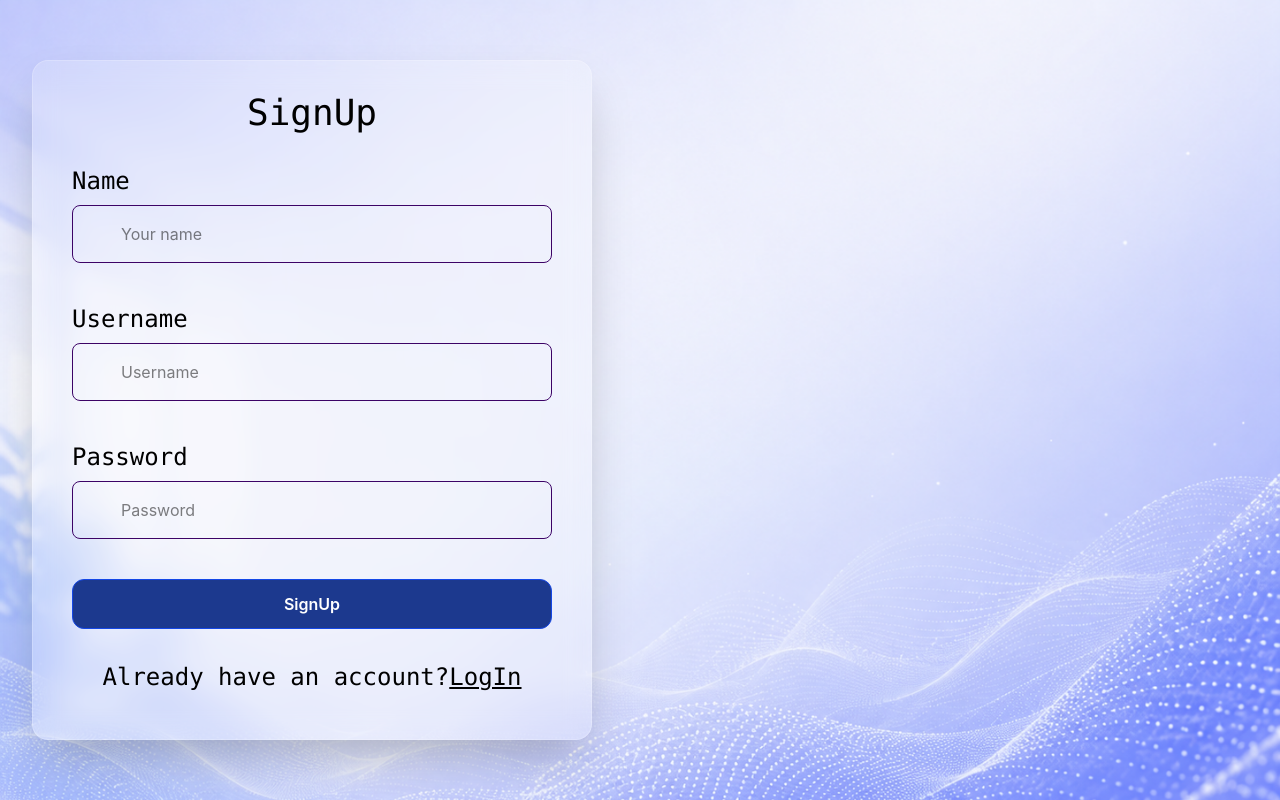
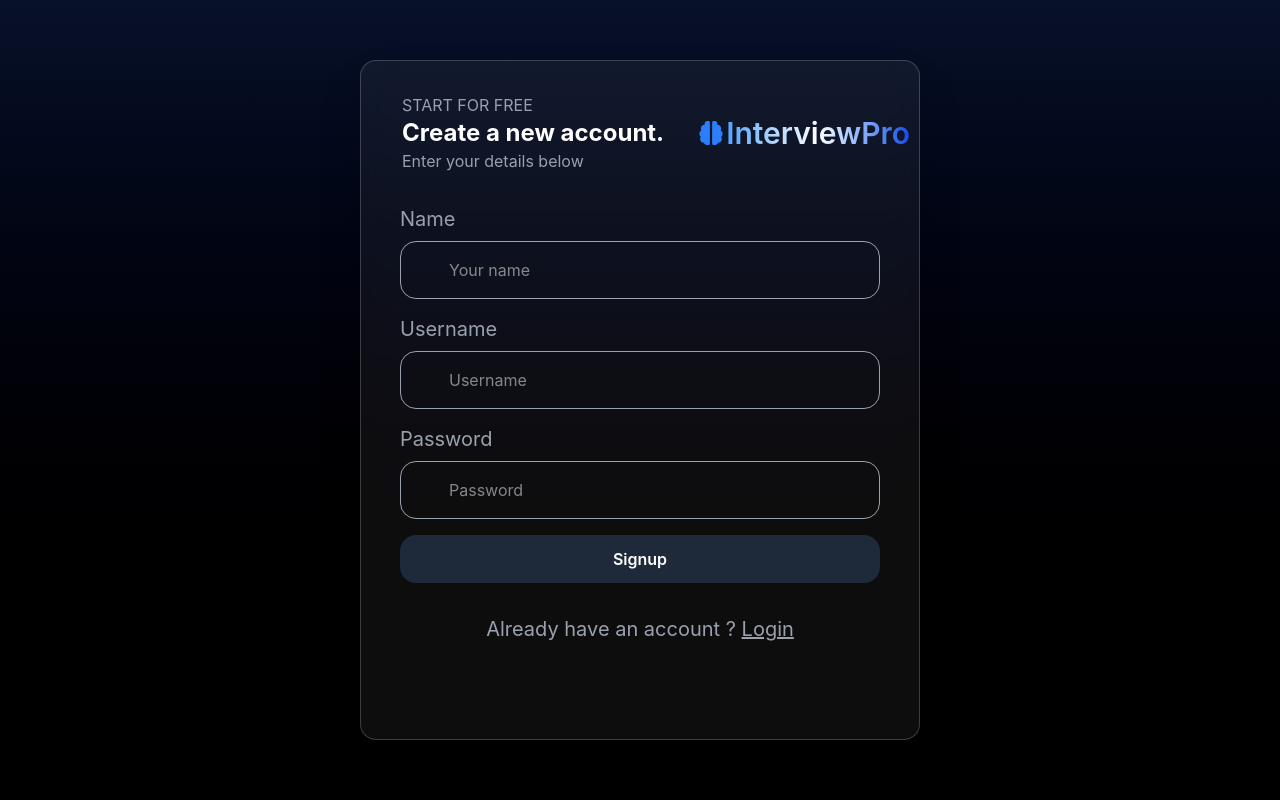
Before and after one commit to sudhanshukoli/InterviewPro, a React (Vite) app: page /signup in a window 1280 px wide. Built offline with nearby package versions, Linux system fonts and the light colour scheme.

Commit message:
Login page enhanced

```diff
--- a/src/components/auth/Login.jsx
+++ b/src/components/auth/Login.jsx
@@ -1,9 +1,10 @@
+import { faBrain } from "@fortawesome/free-solid-svg-icons";
+import { FontAwesomeIcon } from "@fortawesome/react-fontawesome";
 import axios from "axios";
 import { motion } from "motion/react";
 import { useContext, useEffect, useState } from "react";
-import { Link, useNavigate } from "react-router";
+import { useNavigate } from "react-router";
 import { UserContext } from "../../context/UserContext";
-import loginBg from "../../data/images/loginbg.png";
 
 export default function Login(){
 
@@ -18,6 +19,12 @@ export default function Login(){
         password: ""
     })
 
+    const [loginClicked, setLoginClicked] = useState(false);
+
+    const [animateOut, setAnimateOut] = useState(false);
+
+    const isDisabled = (!loginData.username.trim() || !loginData.password.trim());
+
     function handleChange(e){
 
         setLoginData({
@@ -29,7 +36,11 @@ export default function Login(){
     async function handleLogin(){
 
             // localStorage.setItem("isLogged", true);
-            navigate("/");
+            // navigate("/");
+
+            setLoginClicked(true);
+
+            console.log("LOGIN CLICKED");
 
         try{
             // const response = await axios.post("http://localhost:8080/auth/login",loginData);
@@ -39,12 +50,19 @@ export default function Login(){
             setUserData(response.data);
         }
         catch (error){
+            setLoginClicked(false);
             alert("Wrong credentials");
             localStorage.removeItem("isLogged");
             console.error('Request failed:', error);
         }
 
     };
+
+    const handleSignup = () => {
+            if (animateOut) {
+            navigate("/signup");
+        }
+    }
 
     useEffect(() => {
         localStorage.removeItem("isLogged");
@@ -58,21 +76,42 @@ export default function Login(){
     }
 
     return(<>
-        <section className="flex items-center justify-end bg-cover bg-linear-to-r from-rose-300 to-white w-full h-screen overflow-hidden shadow-xl" style={{backgroundImage: `url(${loginBg})`}}>
-            <motion.div initial={{x:800}} transition={{duration: 0.5, ease:"easeInOut"}} animate={{x:0}} className="m-8 border rounded-2xl items-center  w-140 h-170 flex flex-col bg-white/20  border-white/20 shadow-2xl backdrop-blur-md ">
-                <h1 className="text-4xl py-8 font-mono">LogIn</h1>
+        <section className="text-white flex items-center justify-center bg-cover bg-linear-to-b from-blue-900/30 to-black w-full h-screen overflow-hidden shadow-xl">
+            <motion.div initial={{ y:  animateOut ? 0 : 800 }} transition={{duration: 0.5, ease:"easeInOut"}} animate={{ y: animateOut ? 800 : 0 }}
+                        onAnimationComplete={ handleSignup }
+                        className="m-8 border rounded-2xl items-center  w-140 h-170 flex flex-col bg-white/5  border-white/20 shadow-2xl backdrop-blur-md ">
+
+                <div className="flex">
+                    <div className="p-8 self-start">
+                        <p className="text-md text-left text-gray-400 ">Login your account</p>
+                        <h1 className="text-4xl font-bold ">Welcome Back!</h1>
+                        <p className="text-md text-left text-gray-400">Enter your username and password</p>
+                    </div>
+
+                    <div className="flex items-center">
+                        <FontAwesomeIcon className="text-2xl text-blue-500" icon={faBrain} />
+                        <h1 className="text-xl font-semibold text-transparent sm:text-2xl md:text-3xl  bg-linear-to-r from-blue-400 via-white to-blue-700 bg-clip-text"> InterviewPro</h1>
+                    </div>
+                </div>
 
                 <div className="flex flex-col items-center justify-center">
-                    <label htmlFor="username" className="self-start text-2xl mb-2 font-mono">Username</label>
-                    <input className="float-left pl-12 mb-10 p-4 bg-transparent border rounded-lg w-120 border-purple-950 border-opacity-700" onChange={handleChange} value={loginData.username} type="text" name="username" placeholder="username" />
+                    <label htmlFor="username" className="self-start text-xl mb-2 text-gray-400">Username</label>
+                    <input className="float-left pl-12 mb-4 p-4 bg-transparent border rounded-2xl w-120 border-gray-400 border-opacity-700"
+                            onChange={handleChange} value={loginData.username} type="text" name="username" placeholder="Enter your username" />
 
-                    <label htmlFor="password" className="self-start text-2xl mb-2 font-mono">Password</label>
-                    <input onKeyDown={noSpace}  className="float-left pl-12 mb-10 p-4 bg-transparent border rounded-lg w-120 border-purple-950 border-opacity-700" onChange={handleChange} value={loginData.password} type="password" name="password" placeholder="password" />
+                    <label htmlFor="password" className="self-start text-xl mb-2 text-gray-400">Password</label>
+                    <input onKeyDown={noSpace}  className="float-left pl-12 mb-10 p-4 bg-transparent border rounded-2xl w-120 border-gray-400 border-opacity-700"
+                            onChange={handleChange} value={loginData.password} type="password" name="password" placeholder="Enter your password" />
 
-                    <button className="p-3 font-semibold cursor-pointer text-white w-120 bg-blue-900 border border-blue-700 from-blue-950 to-blue-500 hover:bg-linear-to-tr font-railway rounded-xl" onClick={handleLogin} >Login</button>
+                    <button disabled={isDisabled} className={`p-3 font-semibold ${isDisabled ? "cursor-not-allowed bg-gray-800" : "cursor-pointer bg-blue-900 from-blue-950 to-blue-500 hover:bg-linear-to-tr" } text-white w-120 rounded-2xl`}
+                            onClick={handleLogin} >{loginClicked ? "Checking Creds...." : "Login"}</button>
                 </div>
 
-                <h1 className="text-2xl py-8 font-mono">New here?<Link className="underline" to="/signup" >Register</Link></h1>
+                <h1 className="text-xl text-gray-400 py-8">New here ? <button onClick={() => setAnimateOut(true)} className="underline cursor-pointer hover:text-white" >Register</button></h1>
+
+                <hr className="w-[50vh] my-2 border-0 h-0.5 bg-blue-800" />
+
+                <p className="p-4"> <i className="font-semibold">Welcome back!</i> The dedication you are showing right now is exactly what will set you apart from every other candidate.</p>
             </motion.div>
         </section>
     </>)
--- a/src/components/auth/Signup.jsx
+++ b/src/components/auth/Signup.jsx
@@ -1,16 +1,18 @@
+import { faBrain, faCheck, faXmark } from "@fortawesome/free-solid-svg-icons";
+import { FontAwesomeIcon } from "@fortawesome/react-fontawesome";
 import axios from "axios";
 import { motion } from "motion/react";
 import { useContext, useState } from "react";
-import { Link, useNavigate } from "react-router";
+import { useNavigate } from "react-router";
 import { UserContext } from "../../context/UserContext";
-import loginBg from "../../data/images/loginbg.png";
 
 export default function Signup(){
 
     const deployedUrl = "https://interviewprobackend-1.onrender.com";
     const { setUserData } = useContext(UserContext);
 
-    const inputClasses = "float-left pl-12 mb-10 p-4 bg-transparent border rounded-lg w-120 border-purple-950 border-opacity-700";
+    const inputClasses = "float-left pl-12 mb-4 p-4 bg-transparent border rounded-2xl w-120 border-gray-400 border-opacity-700";
+    const labelClasses = "self-start text-xl mb-2 text-gray-400";
 
     const navigate = useNavigate();
 
@@ -20,6 +22,11 @@ export default function Signup(){
         password: ""
     })
 
+    const [signupClicked, setSignupClicked] = useState(false);
+    const [animateOut, setAnimateOut] = useState(false);
+    const [availableUsername, setAvailableUsername] = useState(null);
+    const isDisabled = ((!signupData.username.trim() || !signupData.password.trim() || !signupData.name.trim() || availableUsername == null || availableUsername));
+
     function handleChange(e){
 
         setignupData({
@@ -28,7 +35,26 @@ export default function Signup(){
 
     };
 
+    async function checkUsername(){
+        try{
+            // const response = await axios.post(`http://localhost:8080/auth/checkUsername?username=${signupData.username}`);
+            const response = await axios.post(`${deployedUrl}/auth/checkUsername?username=${signupData.username}`); // use for PROD
+            console.log(response.data);
+            if(signupData.username != ""){
+                setAvailableUsername(response.data);
+            } else {
+                setAvailableUsername(null);
+            }
+        }
+        catch (error){
+            console.error('Request failed:', error);
+        }
+    }
+
+
     async function handleSignup(){
+
+        setSignupClicked(true);
 
         if (
                 !signupData.name || signupData.name.trim()=="" || !signupData.username || !signupData.password
@@ -41,8 +67,8 @@ export default function Signup(){
         }
 
         try{
-            // const response = await axios.post("http://localhost:8080/auth/signup",signupData);
-            const response = await axios.post(`${deployedUrl}/auth/signup`,signupData); // use for PROD
+            const response = await axios.post("http://localhost:8080/auth/signup",signupData);
+            // const response = await axios.post(`${deployedUrl}/auth/signup`,signupData); // use for PROD
             setUserData(response.data);
             localStorage.setItem("isLogged", true);
             navigate("/");
@@ -54,6 +80,12 @@ export default function Signup(){
 
     };
 
+    const handleLogin = () => {
+            if (animateOut) {
+            navigate("/login");
+        }
+    }
+
     function noSpace(e){
             if(e.key === " "){
             e.preventDefault();
@@ -62,24 +94,41 @@ export default function Signup(){
     }
 
     return(<>
-        <section className="flex items-center justify-start bg-cover bg-linear-to-r from-rose-300 to-white w-full h-screen overflow-hidden shadow-xl" style={{backgroundImage: `url(${loginBg})`}}>
-            <motion.div initial={{x:-800}} transition={{duration: 0.5, ease:"easeInOut"}} animate={{x:0}} className="m-8 border rounded-2xl items-center  w-140 h-170 flex flex-col bg-white/20  border-white/20 shadow-2xl backdrop-blur-md ">
-                <h1 className="text-4xl py-8 font-mono">SignUp</h1>
+        <section className="text-white flex items-center justify-center bg-cover bg-linear-to-b from-blue-900/30 to-black w-full h-screen overflow-hidden shadow-xl">
+            <motion.div initial={{ y:  animateOut ? 0 : -800 }} transition={{duration: 0.5, ease:"easeInOut"}} animate={{ y: animateOut ? -800 : 0 }}
+                        onAnimationComplete={ handleLogin } className="m-8 border rounded-2xl items-center  w-140 h-170 flex flex-col bg-white/5  border-white/20 shadow-2xl backdrop-blur-md ">
+                <div className="flex">
+                    <div className="p-8 self-start">
+                        <p className="text-md text-left text-gray-400 ">START FOR FREE</p>
+                        <h1 className="text-2xl font-bold ">Create a new account.</h1>
+                        <p className="text-md text-left text-gray-400">Enter your details below</p>
+                    </div>
+
+                    <div className="flex items-center">
+                        <FontAwesomeIcon className="text-2xl text-blue-500" icon={faBrain} />
+                        <h1 className="text-xl font-semibold text-transparent sm:text-2xl md:text-3xl  bg-linear-to-r from-blue-400 via-white to-blue-700 bg-clip-text"> InterviewPro</h1>
+                    </div>
+                </div>
 
                 <div className="flex flex-col items-center justify-center">
-                    <label htmlFor="name" className="self-start text-2xl mb-2 font-mono">Name</label>
+                    <label htmlFor="name" className={labelClasses}>Name</label>
                     <input className={inputClasses} onChange={handleChange} value={signupData.name} type="text" name="name" placeholder="Your name" />
 
-                    <label htmlFor="username" className="self-start text-2xl mb-2 font-mono">Username</label>
-                    <input onKeyDown={noSpace} className={inputClasses} onChange={handleChange} value={signupData.username} type="text" name="username" placeholder="Username" />
+                    <div className="w-full flex justify-between">
+                        <label htmlFor="username" className={labelClasses}>Username</label>
+                        {availableUsername === false && (  <i><FontAwesomeIcon icon={faCheck} /> username available</i> )}
+                        {availableUsername === true  && ( <i><FontAwesomeIcon icon={faXmark} /> username already exists!</i> )}
+                    </div>
+                    <input onBlur={checkUsername} onKeyDown={noSpace} className={inputClasses} onChange={handleChange} value={signupData.username} type="text" name="username" placeholder="Username" />
 
-                    <label htmlFor="password" className="self-start text-2xl mb-2 font-mono">Password</label>
+                    <label htmlFor="password" className={labelClasses}>Password</label>
                     <input onKeyDown={noSpace}  className={inputClasses} onChange={handleChange} value={signupData.password} type="password" name="password" placeholder="Password" />
 
-                    <button className="p-3 font-semibold cursor-pointer text-white w-120 bg-blue-900 border border-blue-700 from-blue-950 to-blue-500 hover:bg-linear-to-tr font-railway rounded-xl" onClick={handleSignup} >SignUp</button>
+                    <button className={`p-3 font-semibold ${isDisabled ? "cursor-not-allowed bg-gray-800" : "cursor-pointer bg-blue-900 from-blue-950 to-blue-500 hover:bg-linear-to-tr" } text-white w-120 rounded-2xl`}
+                            disabled={isDisabled} onClick={handleSignup} >{signupClicked ? "Creating account...." : "Signup"}</button>
                 </div>
 
-                <h1 className="text-2xl py-8 font-mono">Already have an account?<Link className="underline" to="/login">LogIn</Link></h1>
+                <h1 className="text-xl text-gray-400 py-8">Already have an account ? <button onClick={() => setAnimateOut(true)} className="underline cursor-pointer hover:text-white" >Login</button></h1>
             </motion.div>
         </section>
     </>)
```
